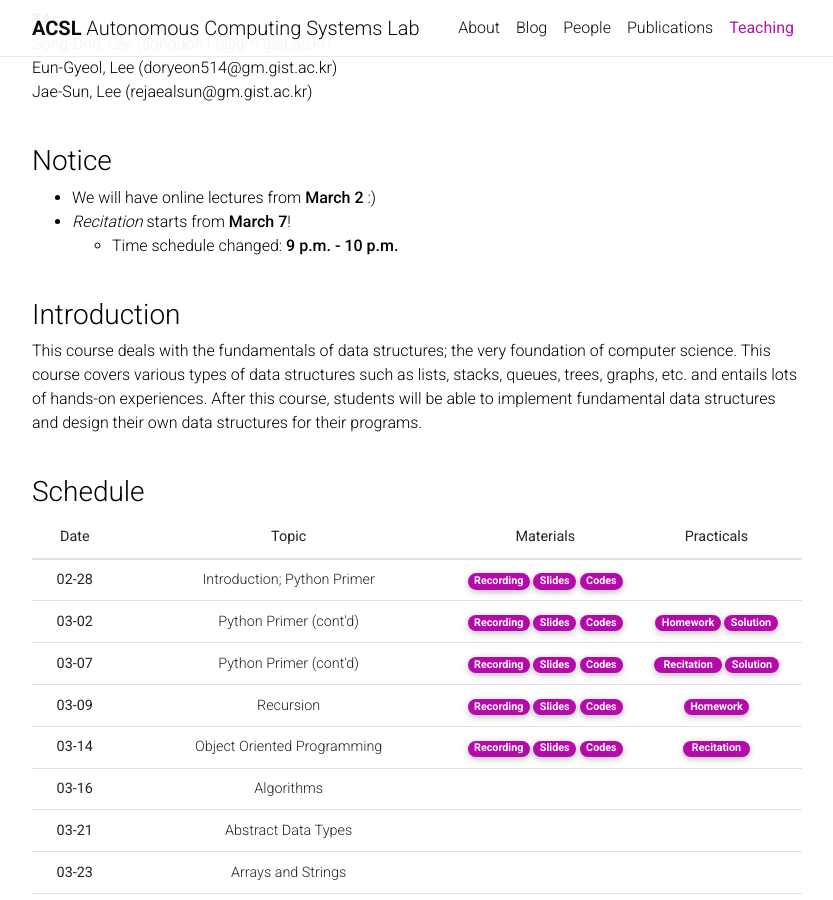
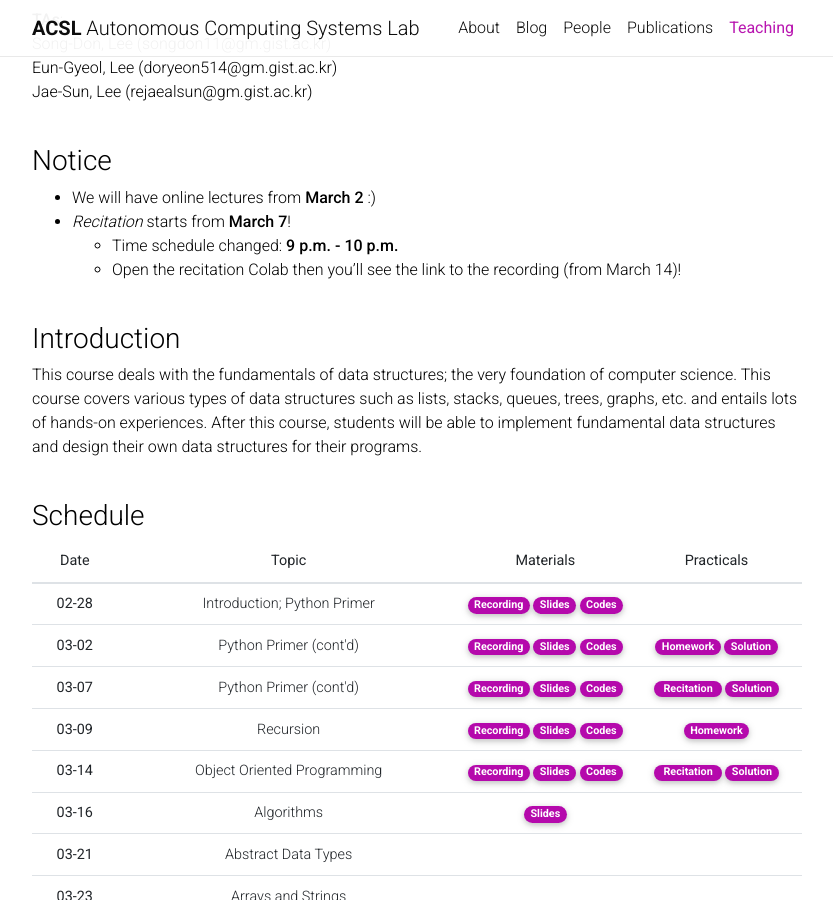
Before and after one commit to Uehwan/Uehwan.github.io, a Jekyll site: the page built from _teaching/datastruct23sp.md, in a window 1280 px wide and 900 px high, scrolled down 363 px. Shown: the whole window, without its empty margins (223-1056 px from the left). Built offline with Jekyll 4.4.1, drawn with Linux system fonts in a browser that asks for light colours; nearby versions of some CDN libraries; comment, search, counter and statistics services are not loaded; a style sheet for code colours, icons or effects is not loaded.

Commit message:
230316 pre

```diff
--- a/_bibliography/papers.bib
+++ b/_bibliography/papers.bib
@@ -2,7 +2,7 @@
 ---
 %%%%%%%%%%%%%%%%%%%%%%%%%  2023  %%%%%%%%%%%%%%%%%%%%%%%%%
 @article{lee2023deep,
-  html={},
+  html={https://www.jmir.org/2023/1/e42717},
   title={Deep Learning With Chest Radiographs for Making Prognoses in Patients With COVID-19: Retrospective Cohort Study},
   author={Lee, Hyun-Woo and Yang, Hyun-Jun and Kim, Hyungjin and Kim, Ue-Hwan and Kim, {Dong-Hyun, ...} and Goo, Jin-Mo},
   journal={Journal of Medical Internet Research},
@@ -19,7 +19,7 @@
 @inproceedings{bae2022a,
   bibtex_show={true},
   abstract={},
-  html={},
+  html={https://link.springer.com/chapter/10.1007/978-3-031-26889-2_13},
   pdf={},
   title={A Survey on 3D Scene Graphs: Definition, Generation and Application},
   author={Bae, Jaewon* and Shin, Dongmin* and Ko, Kangbeen and Lee, Juchan Lee and Kim, Ue-Hwan},
--- a/_teaching/datastruct23sp.md
+++ b/_teaching/datastruct23sp.md
@@ -22,6 +22,7 @@ Jae-Sun, Lee (rejaealsun@gm.gist.ac.kr) <br/>
 - We will have online lectures from **March 2** :)
 - *Recitation* starts from **March 7**!
   - Time schedule changed: **9 p.m. - 10 p.m.**
+  - Open the recitation Colab then you'll see the link to the recording (from March 14)!
 <br/>
 <br/>
 
@@ -101,7 +102,7 @@ This course deals with the fundamentals of data structures; the very foundation
       </td>
       <td>
         <a href="https://colab.research.google.com/drive/1yRGgWWcY9Utq8t3-ibMwQASl3ypHN01e?usp=sharing" target="_blank" class="badge badge-pill" style="background-color:#B509AC;">&nbsp;Recitation&nbsp;</a>
-        <!--a href="https://colab.research.google.com/drive/1mbe1BJQ3Q5cI8HNZITG5uRA4AboxEJL-?usp=sharing" target="_blank" class="badge badge-pill" style="background-color:#B509AC;">Solution</a-->
+        <a href="https://colab.research.google.com/drive/1sGmK9j0OmCvibpfxgLKwzbC7YlQUxXrm?usp=sharing" target="_blank" class="badge badge-pill" style="background-color:#B509AC;">Solution</a>
       </td>
     </tr>
     <tr style="border-bottom: 1.5px solid lightgrey;">
@@ -109,7 +110,7 @@ This course deals with the fundamentals of data structures; the very foundation
       <td>Algorithms</td>
       <td>
         <!--a href="https://youtu.be/8dKNStuJKwk" target="_blank" class="badge badge-pill" style="background-color:#B509AC;">Recording</a-->
-        <!--a href="https://docs.google.com/presentation/d/195jGjbkrAM2--ZzvgeM7QMLu8pGMDXWuda0G_3lHLCQ/edit?usp=sharing" target="_blank" class="badge badge-pill" style="background-color:#B509AC;">Slides</a-->
+        <a href="https://docs.google.com/presentation/d/195jGjbkrAM2--ZzvgeM7QMLu8pGMDXWuda0G_3lHLCQ/edit?usp=sharing" target="_blank" class="badge badge-pill" style="background-color:#B509AC;">Slides</a>
         <!--a href="https://colab.research.google.com/drive/1TnR-_N89Snk4PdIrc5zvw-9yuyR7Ybea?usp=sharing" target="_blank" class="badge badge-pill" style="background-color:#B509AC;">Codes</a-->
       </td>
       <td>
```
